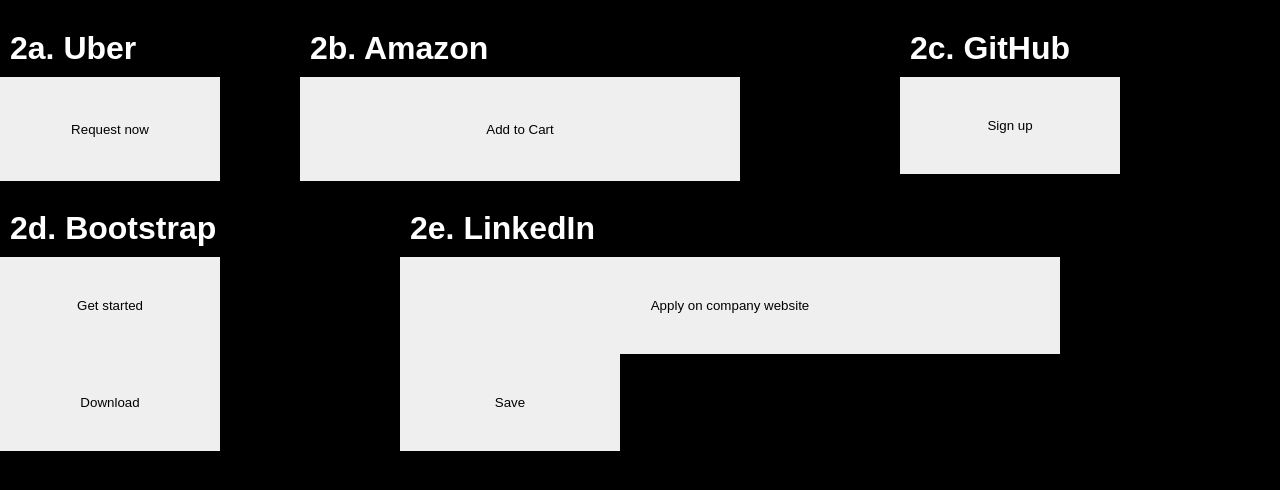
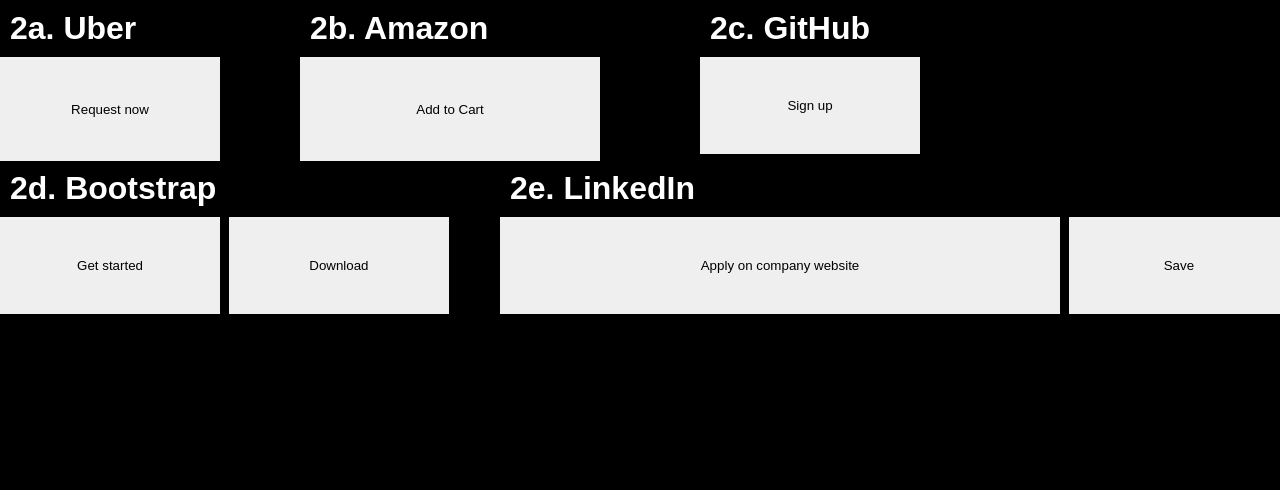
Before and after one commit to bobdschen/supersimple-website, a plain HTML site: page buttons.html in a window 1280 px wide. Drawn offline with Linux system fonts and the light colour scheme.

Commit message:
modified:   style.css

```diff
--- a/style.css
+++ b/style.css
@@ -15,17 +15,14 @@ button {
 }
 
 .container1 {
-  margin-top: 20px;
   display: grid;
-  grid-template-columns: 300px 600px 300px;
-  grid-auto-flow: column;
+  grid-template-columns: 300px 400px 300px;
   height: 160px;
 }
 
 .container2 {
-  margin-top: 20px;
   display: grid;
-  grid-template-columns: 400px 800px;
+  grid-template-columns: 500px 800px;
   height: 150px;
 }
 
@@ -42,7 +39,7 @@ button {
 
 .Add-button {
   height: 104px;
-  width: 440px;
+  width: 300px;
 }
 
 .Sign-button {
@@ -62,7 +59,7 @@ button {
 
 .Apply-button {
   height: 97px;
-  width: 660px;
+  width: 560px;
 }
 
 .Save-button {
```
